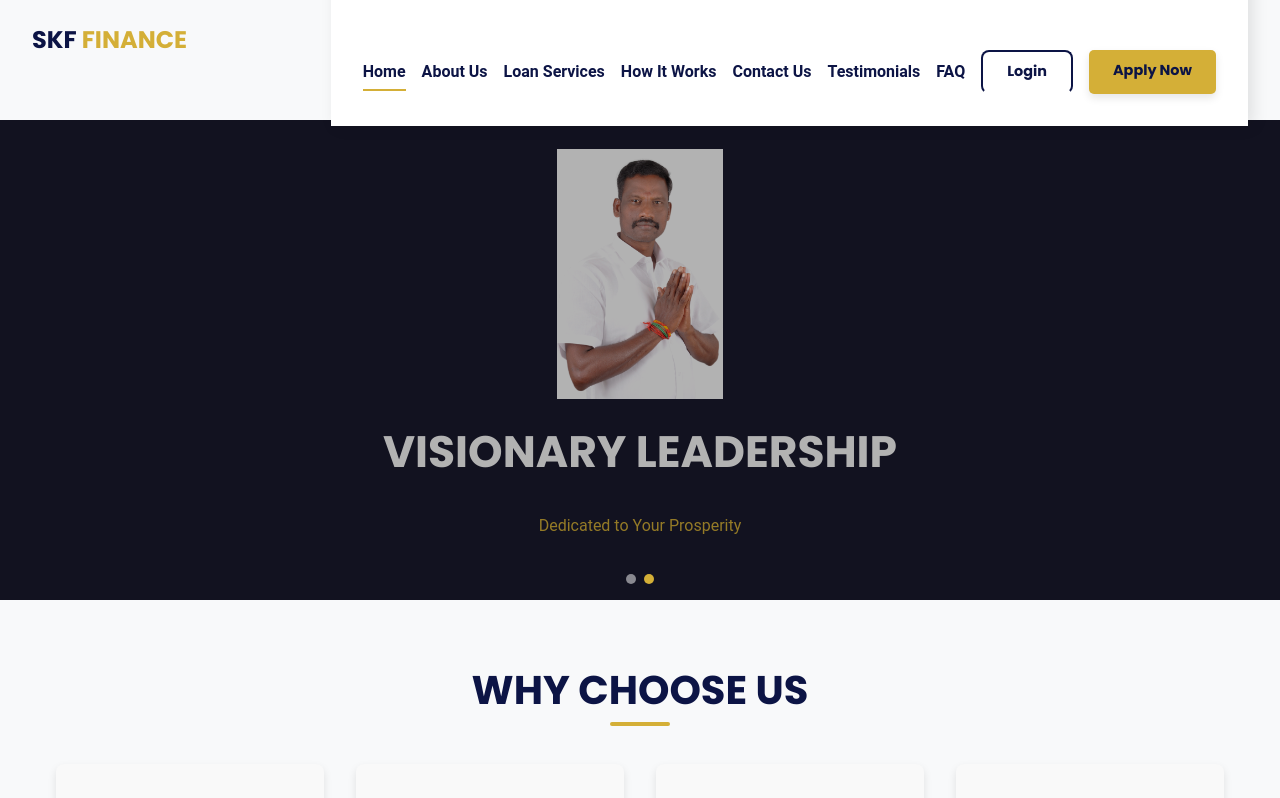
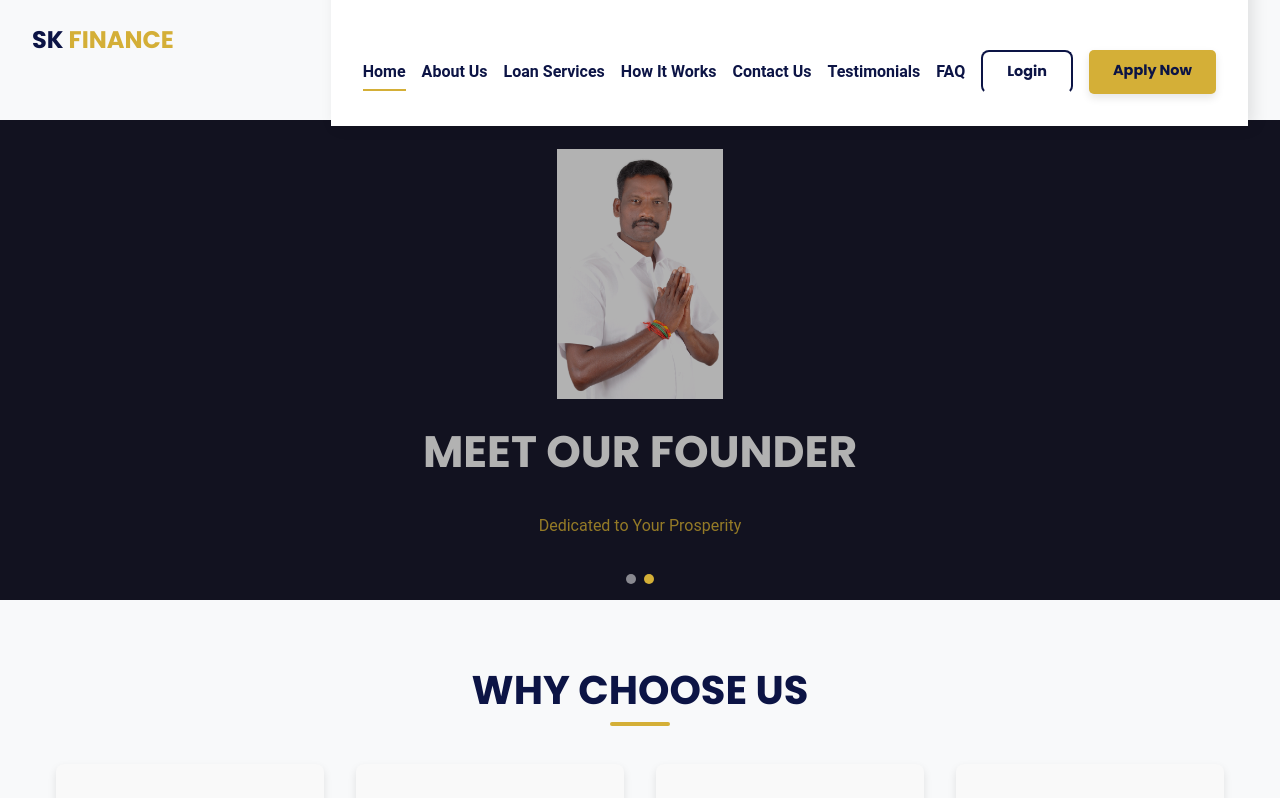
Before and after one commit to SRIKARUPPANASAMYFINANCE/SKF_WEBSITE, a React (Create React App) app in the folder frontend/: page / in a window 1280 px wide. Shown: the top 798 px of the page. Built offline with nearby package versions, Linux system fonts and the light colour scheme; no server answers.

Commit message:
altered some mistakes

```diff
--- a/frontend/src/components/Navbar.js
+++ b/frontend/src/components/Navbar.js
@@ -47,7 +47,7 @@ const Navbar = () => {
           <div className="logo">
             <h1>
               <NavLink to="/" onClick={closeNav}>
-                SKF <span>Finance</span>
+                SK <span>Finance</span>
               </NavLink>
             </h1>
           </div>
--- a/frontend/src/pages/AboutUs.js
+++ b/frontend/src/pages/AboutUs.js
@@ -17,10 +17,10 @@ const AboutUs = () => {
 
         {/* Introduction Text */}
         <div className="intro-text">
-          <h1>About </h1>
+          <h1>About</h1>
           <h2>SRI KARUPPANASAMY FINANCE</h2>
           <p className="section-description">
-            SRI KARUPPANASAMY FINANCE provides fast, transparent short-term loans to individuals and small businesses in Chennai and kaur. We prioritise clarity, fairness and personal support.
+            SRI KARUPPANASAMY FINANCE provides fast, transparent short-term loans to individuals and small businesses in Chennai and karur. We prioritise clarity, fairness and personal support.
           </p>
           <p className="section-description">
             With over 9 years of experience in the community, we understand the urgent needs of our customers and are committed to providing financial assistance with integrity and respect.
--- a/frontend/src/pages/Home.js
+++ b/frontend/src/pages/Home.js
@@ -14,7 +14,7 @@ const slides = [
     type: 'image',
     src: '/images/owner.jpg',
     alt: 'SRI KARUPPANASAMY FINANCE Owner',
-    title: 'Visionary Leadership',
+    title: '  Meet Our Founder',
     subtitle: 'Dedicated to Your Prosperity'
   }
 ];
```
